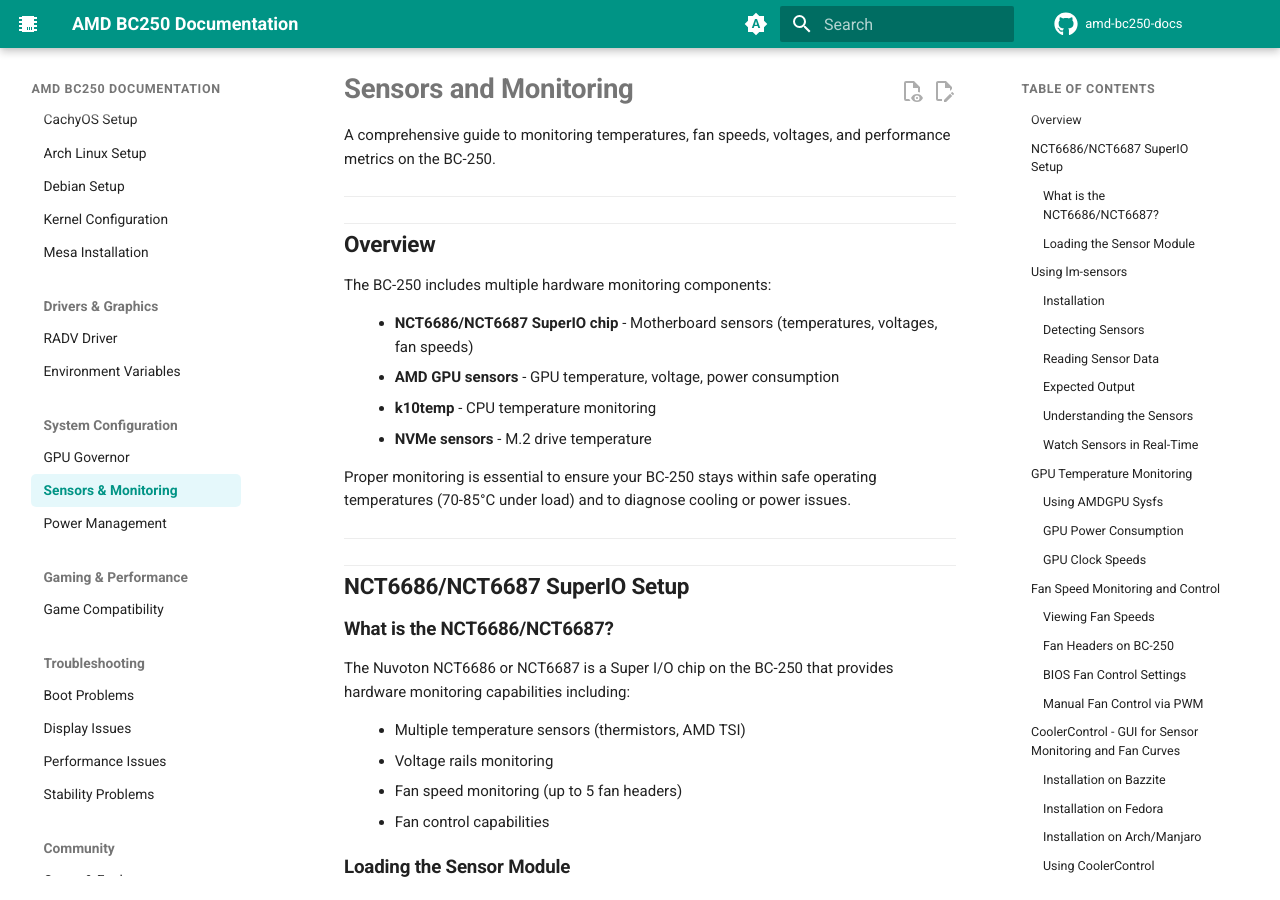
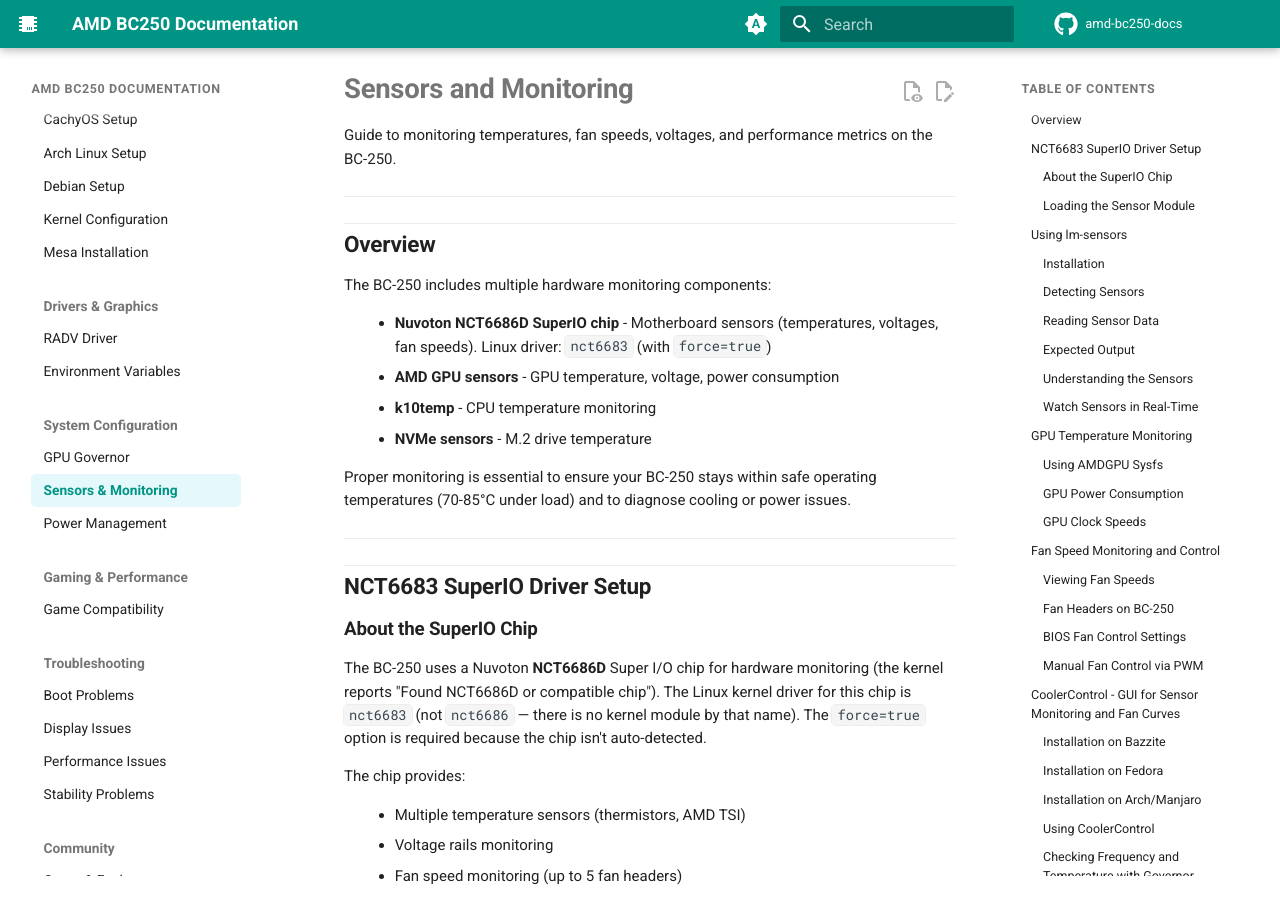
Before and after one commit to elektricM/amd-bc250-docs, an MkDocs documentation site: the page built from docs/system/sensors.md, in a window 1280 px wide and 900 px high. Built offline with MkDocs 1.6.1 and Material for MkDocs 9.7.7, drawn with Linux system fonts in a browser that asks for light colours; comment, search, counter and statistics services are not loaded; the version menu is left out; some of the changed text lies outside the part shown.

Commit message:
fix(sensors): correct chip name to NCT6686D, clarify nct6683 module

````diff
--- a/docs/system/sensors.md
+++ b/docs/system/sensors.md
@@ -1,6 +1,6 @@
 # Sensors and Monitoring
 
-A comprehensive guide to monitoring temperatures, fan speeds, voltages, and performance metrics on the BC-250.
+Guide to monitoring temperatures, fan speeds, voltages, and performance metrics on the BC-250.
 
 ---
 
@@ -8,7 +8,7 @@
 
 The BC-250 includes multiple hardware monitoring components:
 
-- **NCT6686/NCT6687 SuperIO chip** - Motherboard sensors (temperatures, voltages, fan speeds)
+- **Nuvoton NCT6686D SuperIO chip** - Motherboard sensors (temperatures, voltages, fan speeds). Linux driver: `nct6683` (with `force=true`)
 - **AMD GPU sensors** - GPU temperature, voltage, power consumption
 - **k10temp** - CPU temperature monitoring
 - **NVMe sensors** - M.2 drive temperature
@@ -17,11 +17,13 @@
 
 ---
 
-## NCT6686/NCT6687 SuperIO Setup
+## NCT6683 SuperIO Driver Setup
 
-### What is the NCT6686/NCT6687?
+### About the SuperIO Chip
 
-The Nuvoton NCT6686 or NCT6687 is a Super I/O chip on the BC-250 that provides hardware monitoring capabilities including:
+The BC-250 uses a Nuvoton **NCT6686D** Super I/O chip for hardware monitoring (the kernel reports "Found NCT6686D or compatible chip"). The Linux kernel driver for this chip is `nct6683` (not `nct6686` — there is no kernel module by that name). The `force=true` option is required because the chip isn't auto-detected.
+
+The chip provides:
 
 - Multiple temperature sensors (thermistors, AMD TSI)
 - Voltage rails monitoring
@@ -215,10 +217,13 @@
 
 ### Using AMDGPU Sysfs
 
+!!!info "DRM Card Number Varies"
+    The BC-250 GPU typically shows up as **card1** in sysfs (not card0), though this can vary by system. Commands below use the `card*` glob to match any card number. If you need a specific card, run `ls /sys/class/drm/` and look for the `cardN-DP-*` entries to identify the correct card.
+
 Read GPU temperature directly:
 
 ```bash
-cat /sys/class/drm/card0/device/hwmon/hwmon*/temp1_input
+cat /sys/class/drm/card*/device/hwmon/hwmon*/temp1_input
 ```
 
 This returns temperature in millidegrees Celsius (e.g., `63000` = 63°C)
@@ -609,7 +614,7 @@
    dmesg | grep nct6683
    ```
 
-4. Some kernels may need `nct6687` instead:
+4. If `nct6683` doesn't provide PWM fan control, try `nct6687` as an alternative (provides read-write PWM on some kernels) — note the actual chip is NCT6686D, but `nct6687` may work as a fallback:
    ```bash
    sudo modprobe nct6687 force=true
    ```
````
Also changed, not shown: other parts of docs/system/sensors.md (+12 -12 lines).
